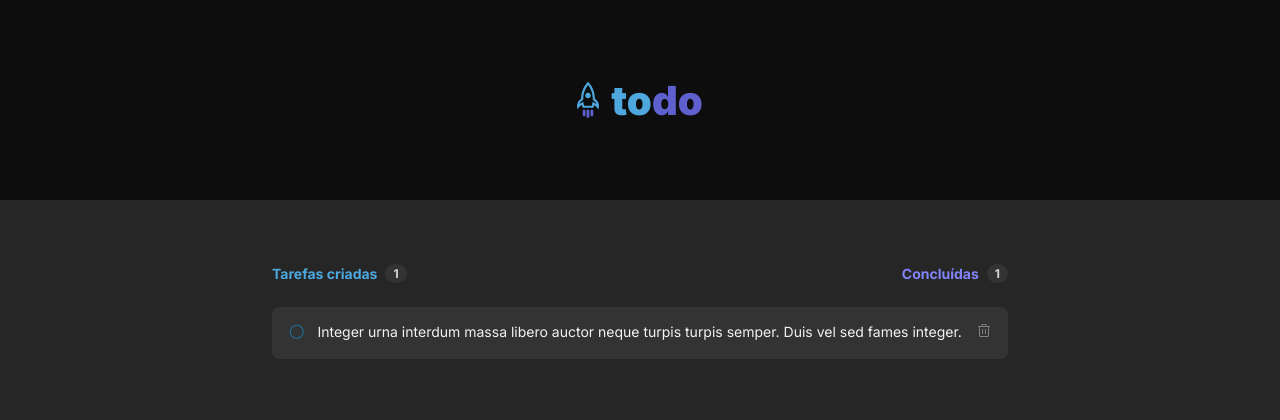
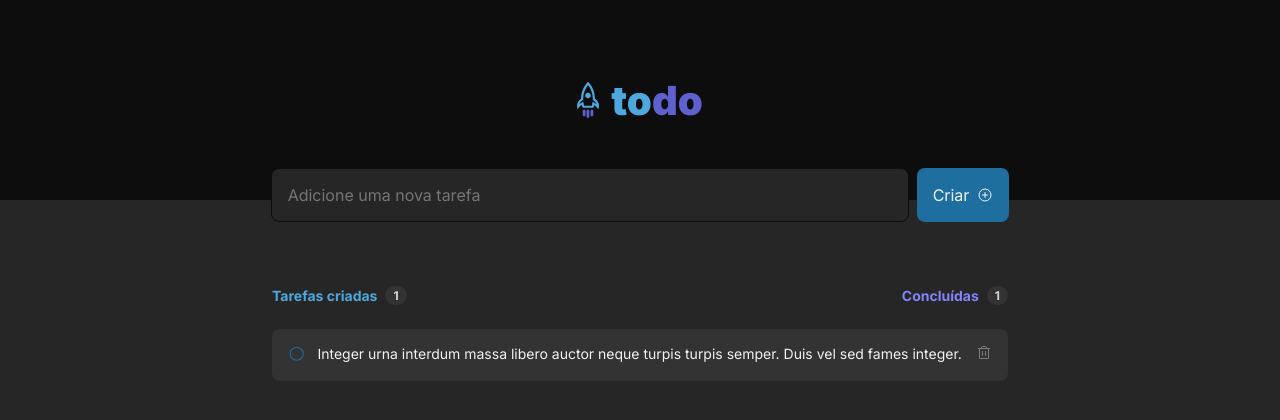
Before and after one commit to jessicaMarquess/challenge-01-todo, a React (Vite) app: page / in a window 1280 px wide. Shown: the top 420 px of the page. Built offline with nearby package versions, Linux system fonts and the light colour scheme.

Commit message:
fix: add o component de new input novamente

```diff
--- a/src/components/ListToDo.tsx
+++ b/src/components/ListToDo.tsx
@@ -16,6 +16,7 @@ const ListToDo = () => {
 
   return (
    <>
+    <NewToDo />
      <header >
      <div className={styles.container}>
      <div>
@@ -28,7 +29,6 @@ const ListToDo = () => {
       </div>
      </div>
     </header>
-
     <div>
       <Checkbox
         label="Integer urna interdum massa libero auctor neque turpis turpis semper. Duis vel sed fames integer."
```
